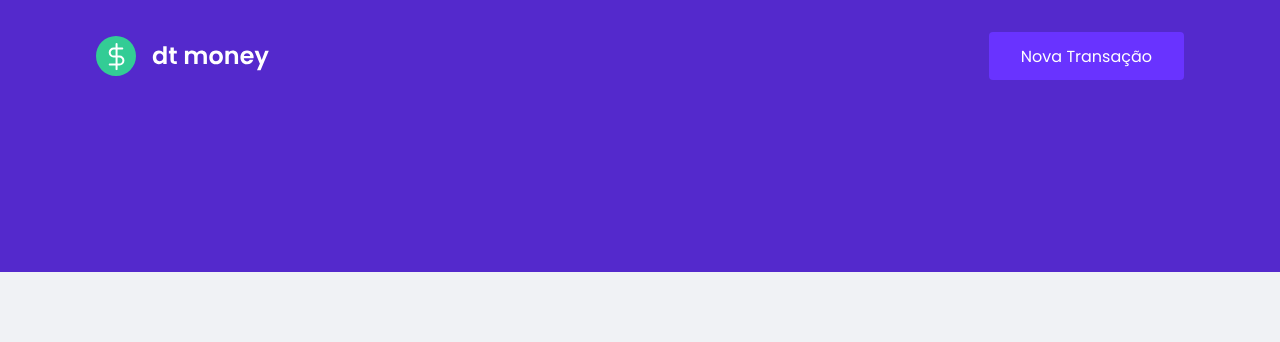
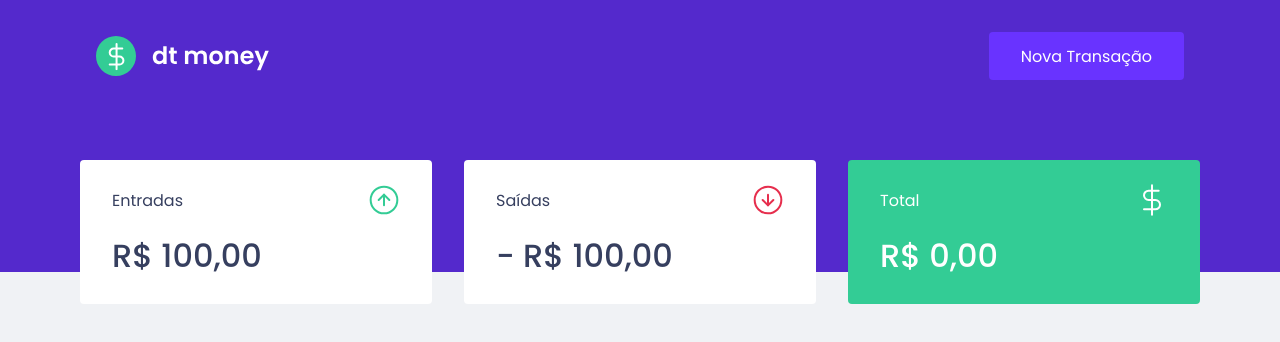
Before and after one commit to samuelvicentini/dtmoney, a React (Create React App) app: page / in a window 1280 px wide. Shown: the top 342 px of the page. Built offline with nearby package versions, Linux system fonts and the light colour scheme.

Commit message:
adicionando os pricipais botoes

```diff
--- a/public/index.html
+++ b/public/index.html
@@ -5,7 +5,7 @@
   <link rel="preconnect" href="https://fonts.gstatic.com">
   <meta charset="utf-8" />
   <meta name="viewport" content="width=device-width, initial-scale=1" />
-  <link href="https://fonts.googleapis.com/css2?family=Poppins:wght@400;600&display=swap" rel="stylesheet">
+  <link href="https://fonts.googleapis.com/css2?family=Poppins:wght@400;500;600&display=swap" rel="stylesheet">
   <title>dtmoney</title>
 </head>
 
--- a/src/App.tsx
+++ b/src/App.tsx
@@ -1,9 +1,11 @@
+import { Dashboard } from './components/Dashboard';
 import { Header } from './components/Header';
 
 export function App() {
   return (
     <>
       <Header />
+      <Dashboard />
     </>
   );
 }
--- /dev/null
+++ b/src/components/Dashboard/index.tsx
@@ -0,0 +1,11 @@
+import { Summary } from '../Summary';
+
+import * as S from './styles';
+
+export function Dashboard() {
+  return (
+    <S.Container>
+      <Summary />
+    </S.Container>
+  );
+}
--- /dev/null
+++ b/src/components/Dashboard/styles.ts
@@ -0,0 +1,7 @@
+import styled from 'styled-components';
+
+export const Container = styled.main`
+  max-width: 1120px;
+  margin: 0 auto;
+
+`;
--- /dev/null
+++ b/src/components/Summary/index.tsx
@@ -0,0 +1,33 @@
+import income from '../../assets/income.svg';
+import outcome from '../../assets/outcome.svg';
+import total from '../../assets/total.svg';
+
+import * as S from './styles';
+
+export function Summary() {
+  return (
+    <S.Container>
+      <div>
+        <header>
+          <p>Entradas</p>
+          <img src={income} alt="Entradas" />
+        </header>
+        <strong>R$ 100,00</strong>
+      </div>
+      <div>
+        <header>
+          <p>Saídas</p>
+          <img src={outcome} alt="Saídas" />
+        </header>
+        <strong>- R$ 100,00</strong>
+      </div>
+      <div className="highlight-background">
+        <header>
+          <p>Total</p>
+          <img src={total} alt="Total" />
+        </header>
+        <strong>R$ 0,00</strong>
+      </div>
+    </S.Container>
+  );
+}
--- /dev/null
+++ b/src/components/Summary/styles.ts
@@ -0,0 +1,34 @@
+import styled from "styled-components";
+
+export const Container = styled.section`
+  display: grid;
+  grid-template-columns: repeat(3, 1fr);
+  gap: 2rem;
+  margin-top: -7rem;
+
+  div {
+    background: var(--shape);
+    padding: 1.5rem 2rem;
+    border-radius: 0.25rem;
+    color: var(--text-title);
+
+    header {
+      display: flex;
+      align-items:center;
+      justify-content: space-between;
+    }
+
+    strong {
+      display: block;
+      margin-top: 1rem;
+      font-size: 2rem;
+      font-weight: 500;
+      line-height: 3rem;
+    }
+
+    &.highlight-background {
+      background: var(--green);
+      color: #fff;
+    }
+  }
+`;
--- a/src/styles/global.ts
+++ b/src/styles/global.ts
@@ -4,6 +4,7 @@
   :root{
     --background: #f0f2f5;
     --red: #e52e40;
+    --green: #33cc95;
     --blue: #5429cc;
 
     --blue-light: #6933ff;
```
